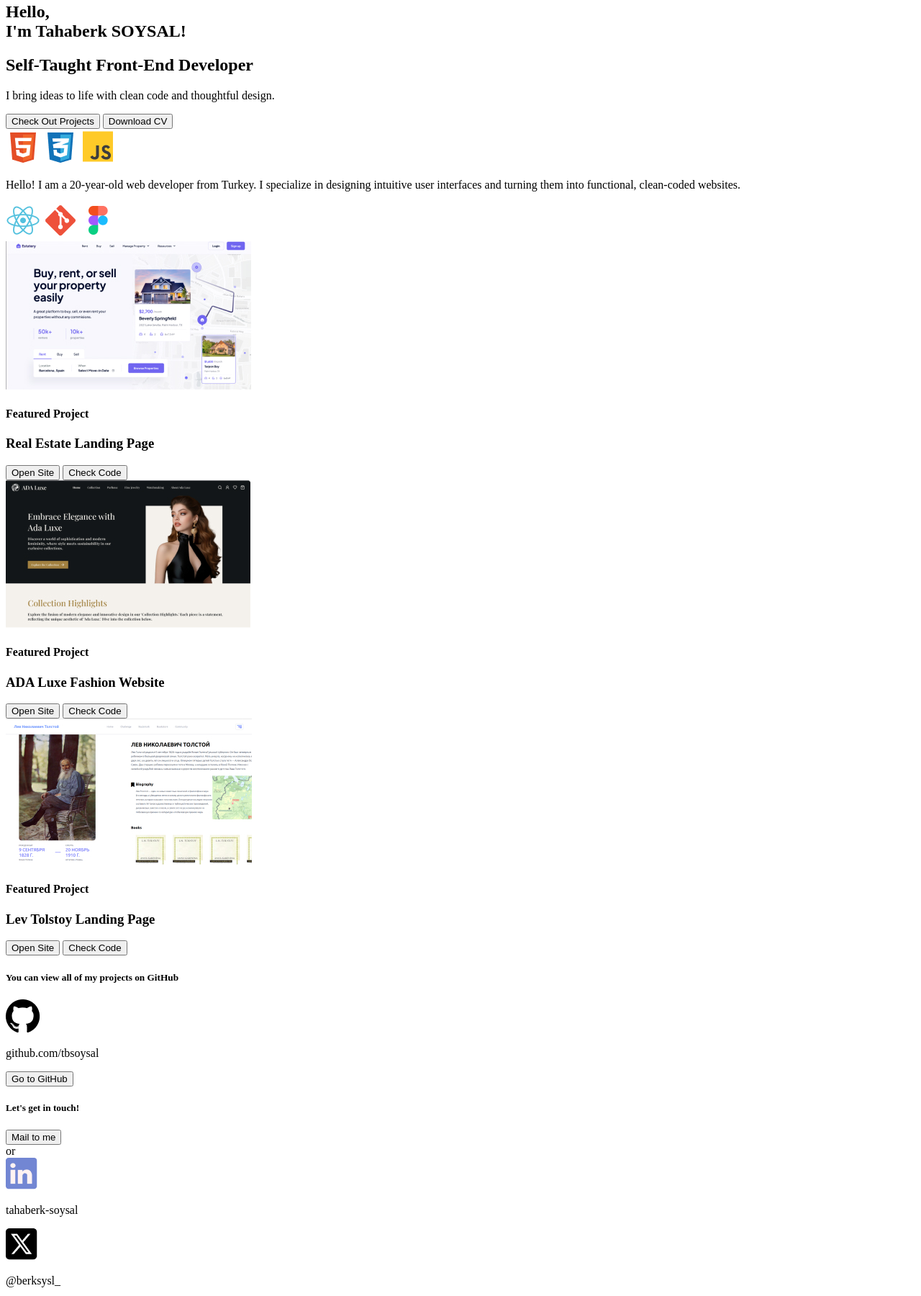
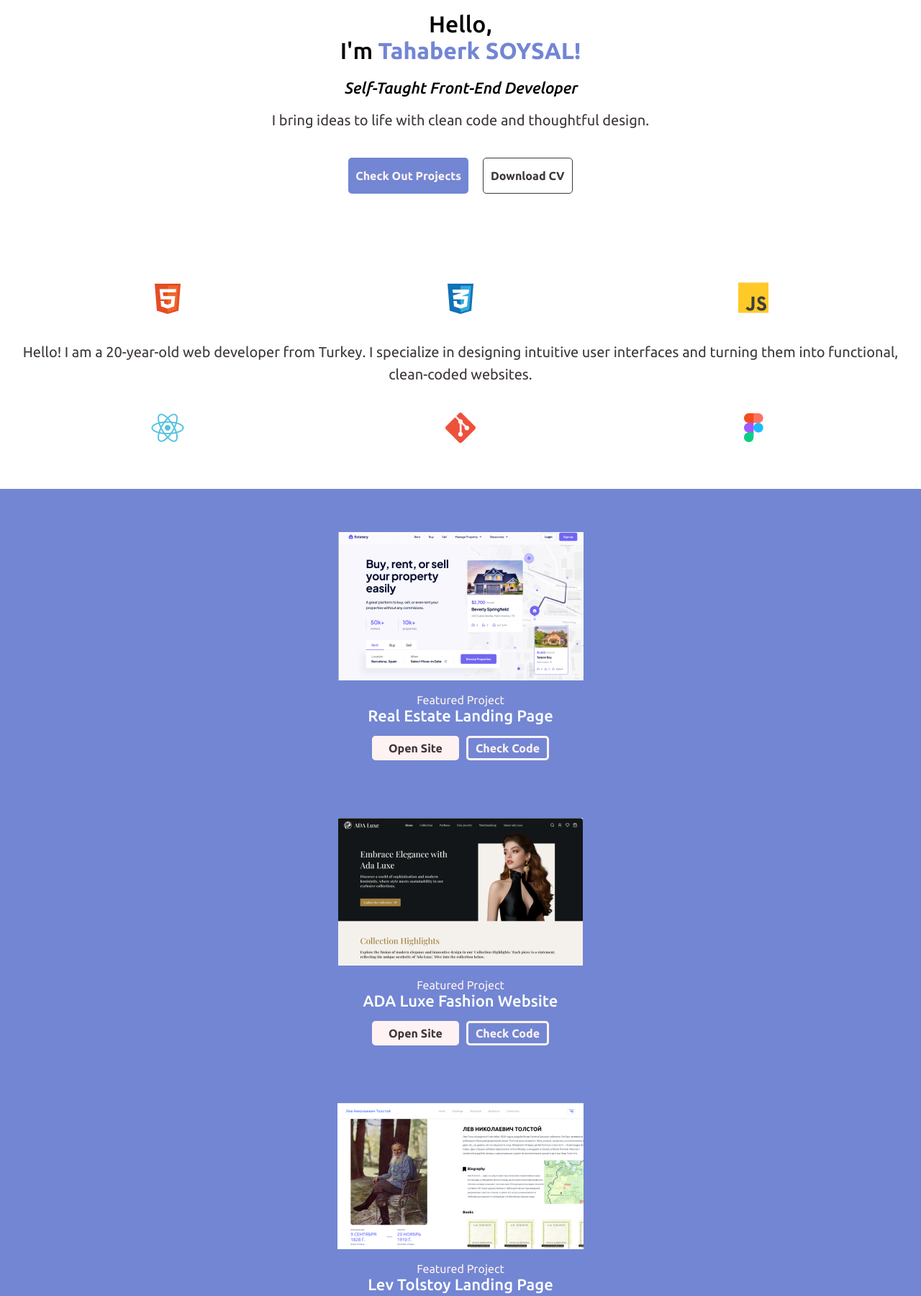
Before and after one commit to tbsoysal/portfolio-project2, a plain HTML site: page index.html in a window 1280 px wide. Shown: the part 187-1987 px from the top of the page at 72% size. Drawn offline with Linux system fonts and the light colour scheme.

Commit message:
add scss files

```diff
--- a/index.html
+++ b/index.html
@@ -3,6 +3,7 @@
   <head>
     <meta charset="UTF-8">
     <meta name="viewport" content="width=device-width, initial-scale=1">
+    <link rel="stylesheet" href="./styles.css">
     <title>Tahaberk SOYSAL | Web Developer</title>
   </head>
   <body>
--- /dev/null
+++ b/scss/_aboutsection.scss
@@ -0,0 +1,15 @@
+#about-section {
+  .icon-set {
+    display: flex;
+    justify-content: space-around;
+  }
+
+  p {
+    font-weight: 400;
+    font-size: 20px;
+    color: $gray-color;
+    text-align: center;
+    line-height: 31px;
+    margin: 35px 0;
+  }
+}
--- /dev/null
+++ b/scss/_contactsection.scss
@@ -0,0 +1,52 @@
+#contact-section {
+  text-align: center;
+
+  h5 {
+    font-weight: 300;
+    font-size: 32px;
+    color: $gray-color;
+    margin-bottom: 50px;
+  }
+
+  button {
+    width: 100%;
+    font-weight: 300;
+    font-size: 24px;
+    padding: 10px 0;
+    background-color: $blue-color;
+    color: $white-color;
+    border-radius: 10px;
+    border: none;
+    margin-bottom: 20px;
+  }
+
+  .divider {
+    display: flex;
+    color: $gray-color;
+    justify-content: center;
+    align-items: center;
+    gap: 5px;
+    font-size: 24px;
+
+    span {
+      width: 100%;
+      height: 1px;
+      background-color: $gray-color;
+    }
+  }
+
+  .socialmedia-links {
+    display: flex;
+    justify-content: center;
+    gap: 10px;
+
+    .link {
+      max-width: 30%;
+    }
+
+    p {
+      font-weight: 300;
+      font-size: 13px;
+    }
+  }
+}
--- /dev/null
+++ b/scss/_githubsection.scss
@@ -0,0 +1,27 @@
+#github-section {
+  text-align: center;
+
+  h5 {
+    font-weight: 300;
+    font-size: 32px;
+    color: $gray-color;
+    margin-bottom: 30px;
+  }
+
+  p {
+    margin-top: 10px;
+    font-weight: 400;
+    font-size: 20px;
+    margin-bottom: 30px;
+  }
+
+  #actionBtn {
+    font-weight: 500;
+    font-size: 24px;
+    color: $accent-white-color;
+    background-color: $blue-color;
+    padding: 7px 13px;
+    border: none;
+    border-radius: 5px;
+  }
+}
--- /dev/null
+++ b/scss/_globals.scss
@@ -0,0 +1,10 @@
+* {
+  margin: 0;
+  padding: 0;
+  box-sizing: border-box;
+  font-family: "Ubuntu", serif;
+}
+
+section {
+  padding: 60px 30px;
+}
--- /dev/null
+++ b/scss/_herosection.scss
@@ -0,0 +1,69 @@
+#hero-section {
+  text-align: center;
+
+  .profilepic {
+    text-align: center;
+    margin-bottom: 20px;
+  }
+
+  h1 {
+    font-weight: 500;
+    font-size: 32px;
+    color: #000000;
+    font-weight: 500;
+    margin-bottom: 20px;
+
+    span {
+      color: $blue-color;
+      font-weight: 700;
+    }
+  }
+
+  h2 {
+    font-size: 22px;
+    font-weight: 500;
+    font-style: italic;
+    margin-bottom: 20px;
+  }
+
+  p {
+    font-size: 20px;
+    font-weight: 400;
+    color: $gray-color;
+    margin-bottom: 40px;
+  }
+
+  .action-buttons {
+    display: flex;
+    justify-content: center;
+    gap: 20px;
+
+    button {
+      font-weight: 700;
+      font-size: 16px;
+      padding: 15px 10px;
+      border-radius: 5px;
+
+      &:nth-child(1) {
+        border: none;
+        background-color: $blue-color;
+        color: $accent-white-color;
+      }
+
+      &:nth-child(2) {
+        background: none;
+        border: 1px solid $gray-color;
+        color: $gray-color;
+      }
+    }
+  }
+}
+
+#darkmodeBtn {
+  position: absolute;
+  top: 20px;
+  right: 30px;
+  padding: 10px;
+  background: transparent;
+  border: none;
+}
--- /dev/null
+++ b/scss/_projectsection.scss
@@ -0,0 +1,66 @@
+#projects-section {
+  background-color: $blue-color;
+  display: flex;
+  flex-direction: column;
+  gap: 80px;
+}
+
+.project {
+  text-align: center;
+
+  img {
+    max-width: 100%;
+    margin-bottom: 15px;
+  }
+
+  h4 {
+    font-weight: 400;
+    font-size: 16px;
+    color: $accent-white-color;
+  }
+
+  h3 {
+    font-weight: 500;
+    font-size: 22px;
+    color: $white-color;
+    margin-bottom: 15px;
+  }
+
+  .buttons-container {
+    display: flex;
+    justify-content: center;
+    gap: 10px;
+
+    button {
+      border: 3px solid;
+      border-radius: 5px;
+      font-weight: 700;
+      font-size: 16px;
+
+      &:nth-child(1) {
+        padding: 5px 20px;
+        background-color: $accent-white-color;
+        border-color: $accent-white-color;
+        color: $gray-color;
+
+        &:hover {
+          background-color: transparent;
+          color: $accent-white-color;
+        }
+      }
+
+      &:nth-child(2) {
+        padding: 5px 10px;
+        background-color: transparent;
+        border-color: $accent-white-color;
+        color: $accent-white-color;
+
+        &:hover {
+          background-color: $accent-white-color;
+          color: $gray-color;
+        }
+      }
+    }
+
+  }
+}
--- /dev/null
+++ b/scss/_variables.scss
@@ -0,0 +1,8 @@
+@import url('https://fonts.googleapis.com/css2?family=Ubuntu:ital,wght@0,300;0,400;0,500;0,700;1,500&display=swap');
+
+// Colors
+$white-color: #FFFFFF;
+$accent-white-color: #FFF2F2;
+$blue-color: #7286D3;
+$black-color: #000000;
+$gray-color: #3E373B;
--- /dev/null
+++ b/scss/main.scss
@@ -0,0 +1,7 @@
+@import "variables";
+@import "globals";
+@import "herosection";
+@import "aboutsection";
+@import "projectsection";
+@import "githubsection";
+@import "contactsection";
```
Also changed, not shown: styles.css (added), 1 other file.
